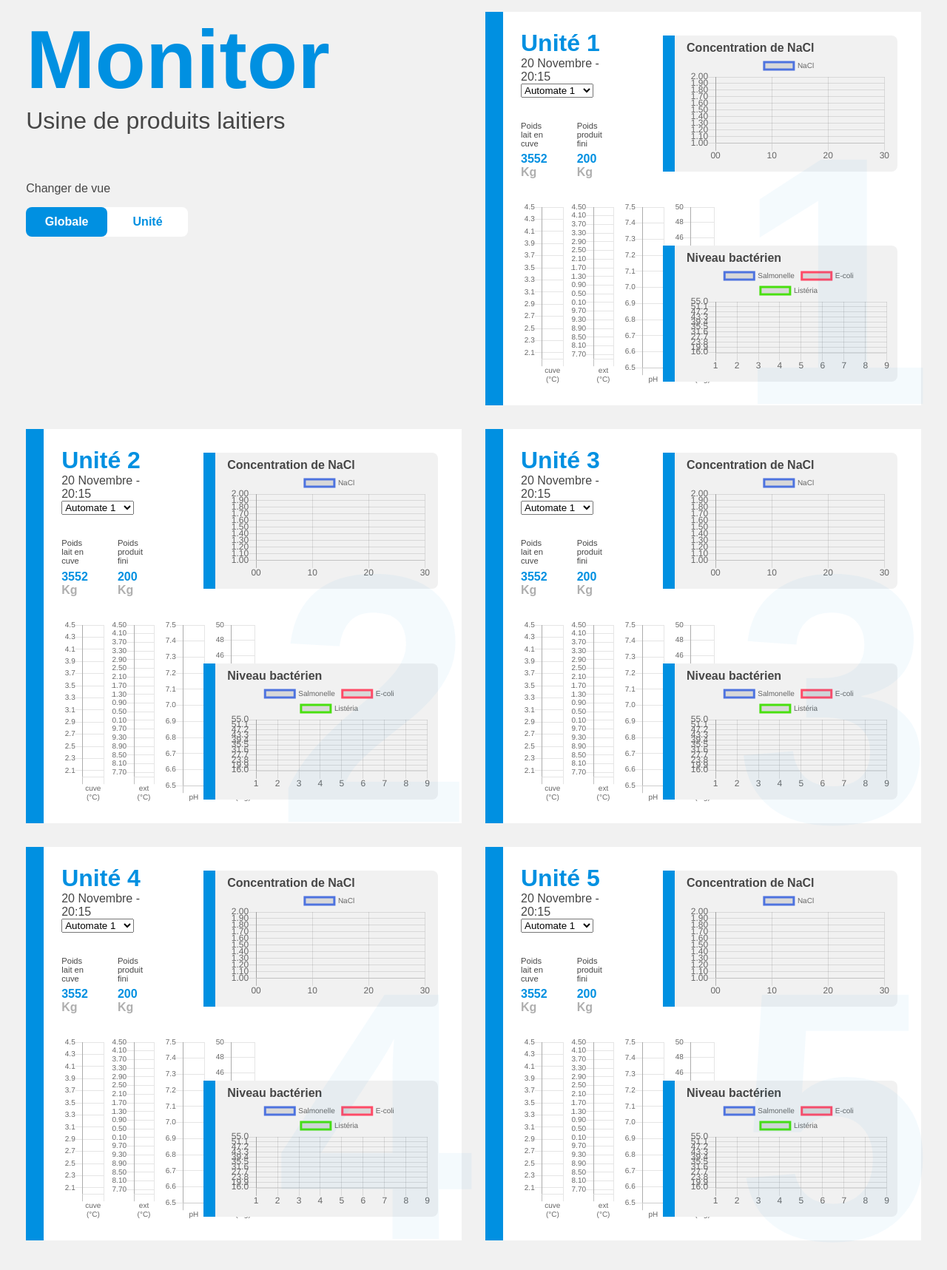
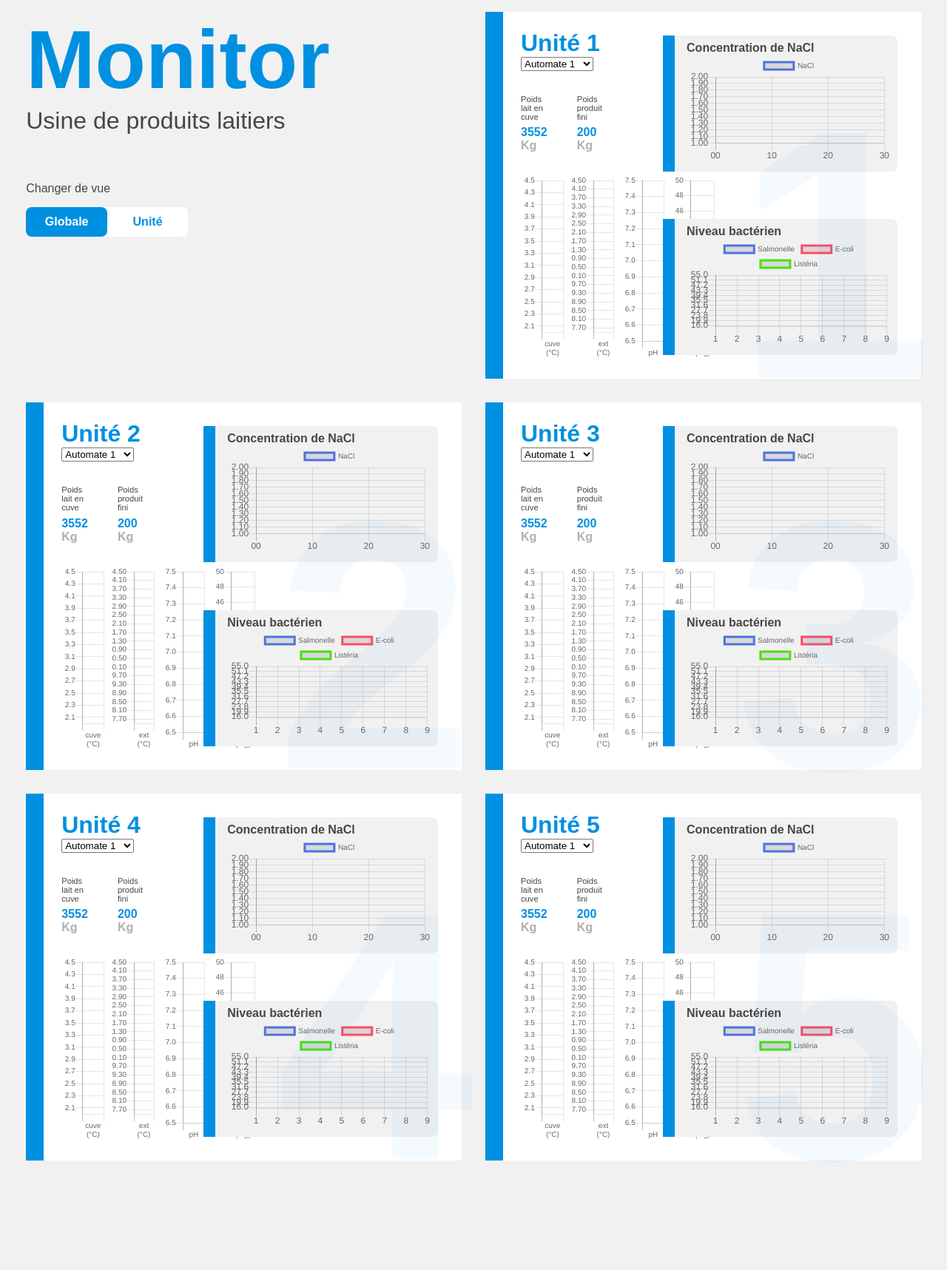
Before and after one commit to JeremDlcn/devops, a Flask app: page / in a window 1280 px wide. Shown: the top 1717 px of the page at 74% size. After the commit the page ends 1569 px from the top, so only its background shows below. Run offline with Flask 2, Linux system fonts and the light colour scheme; data that the repository does not hold is empty.

Commit message:
🚧 remove fake datetime at start

```diff
--- a/templates/unit/unit-number.html
+++ b/templates/unit/unit-number.html
@@ -1,7 +1,7 @@
 <section class="number">
     <div class="number-title">
         <h2>Unité {{ nb }}</h2>
-        <b class="datetime">20 Novembre - 20:15</b>
+        <b class="datetime"></b>
         <select name="robot-select" class="robot robot-{{ nb }}">
             <option value="1">Automate 1</option>
             <option value="2">Automate 2</option>
```
